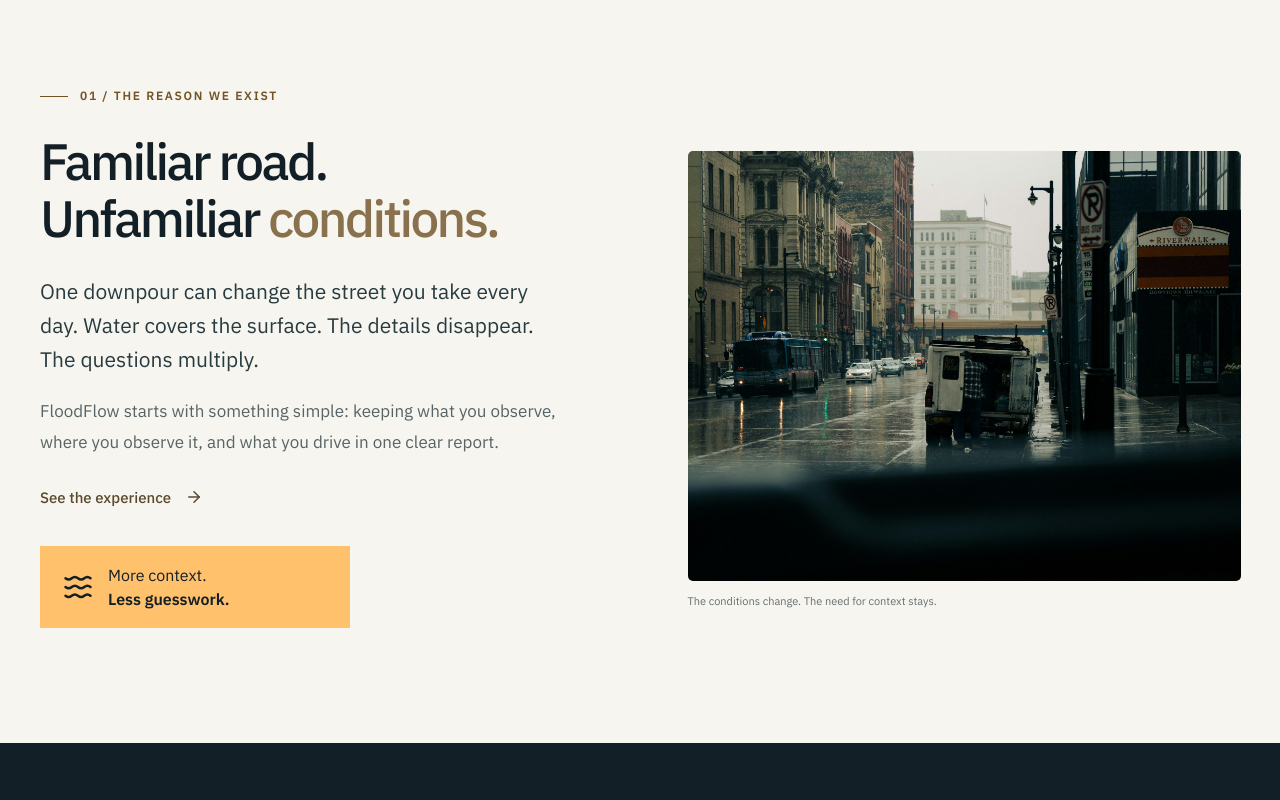
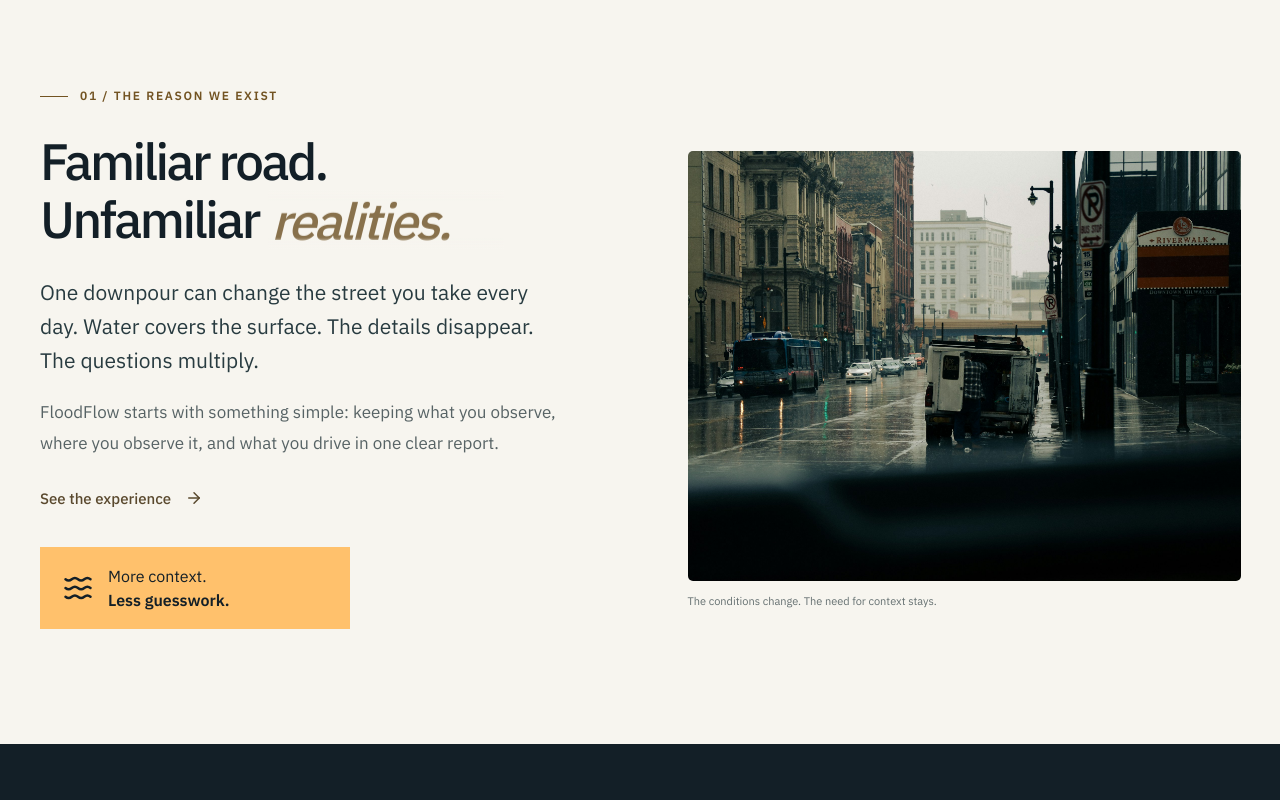
Before and after one commit to Nishannt-X/Amazon_Bharat_build_2, a Next.js app: page / in a window 1280 px wide. Shown: the part 980-1780 px from the top of the page. Built offline with nearby package versions, Linux system fonts and the light colour scheme.

Commit message:
feat: add rolling word animation for conditions and realities in mission heading

```diff
--- a/src/components/landing/LandingPage.module.css
+++ b/src/components/landing/LandingPage.module.css
@@ -371,6 +371,66 @@
 .missionCopy h2 {
   max-width: 590px;
   margin-bottom: 27px;
+}
+
+.wordRoller {
+  display: inline-block;
+  vertical-align: bottom;
+  height: 1.15em;
+  line-height: 1.15em;
+  overflow: hidden;
+  position: relative;
+  padding: 0 0.06em;
+}
+
+.wordRoller::after {
+  content: "";
+  position: absolute;
+  inset: 0;
+  background: linear-gradient(
+    var(--paper) 0%,
+    transparent 20%,
+    transparent 80%,
+    var(--paper) 100%
+  );
+  pointer-events: none;
+  z-index: 2;
+}
+
+.wordRollerList {
+  display: flex;
+  flex-direction: column;
+  height: 100%;
+}
+
+.wordRollerItem {
+  display: block;
+  flex-shrink: 0;
+  height: 100%;
+  line-height: 1.15em;
+  font-style: italic !important;
+  color: #88714c !important;
+  white-space: nowrap;
+  animation: rollMissionWord 4.5s infinite;
+  will-change: transform;
+}
+
+@keyframes rollMissionWord {
+  0%, 38% {
+    transform: translateY(0%);
+  }
+  45% {
+    transform: translateY(-102%);
+  }
+  48%, 88% {
+    transform: translateY(-100%);
+  }
+  95% {
+    transform: translateY(-202%);
+  }
+  98%, 100% {
+    transform: translateY(-200%);
+  }
 }
 
 .missionCopy p {
--- a/src/components/landing/LandingPage.tsx
+++ b/src/components/landing/LandingPage.tsx
@@ -72,7 +72,7 @@ export default function LandingPage() {
         <div className={styles.heroBottom}><span>Built for everyday roads.<br/>And the people on them.</span><a href="#mission" className={styles.scrollLink}>Discover the idea <ArrowDown size={17}/></a><span>01 — FLOODFLOW</span></div>
       </section>
       <div className={styles.signalStrip} aria-label="The FloodFlow journey"><span>FROM ROAD REPORT TO ROUTE</span>{features.map(({icon:Icon,title},i)=><div className={styles.signalItem} key={title}><Icon size={21}/>{["Photo & GPS","Evidence review","Community map","Route comparison"][i]}</div>)}</div>
-      <section id="mission" className={styles.mission} aria-labelledby="mission-title"><p className={styles.sectionLabel}>01 / THE REASON WE EXIST</p><div className={styles.missionGrid}><div className={styles.missionCopy} data-reveal><h2 id="mission-title">Familiar road.<br/>Unfamiliar <em>conditions.</em></h2><p>One downpour can change the street you take every day. Water covers the surface. The details disappear. The questions multiply.</p><p>FloodFlow starts with something simple: keeping what you observe, where you observe it, and what you drive in one clear report.</p><a href="#experience">See the experience <ArrowRight size={18}/></a><div className={styles.missionStat}><Waves size={30}/><span>More context.<br/><strong>Less guesswork.</strong></span></div></div><figure className={styles.missionMedia} data-reveal data-tilt><Image src="/landing/rain-road.jpg" alt="Rain and reflections across a busy urban road" width={1399} height={1749} sizes="(max-width: 760px) 100vw, 48vw"/><figcaption className={styles.photoCaption}>The conditions change. The need for context stays.</figcaption></figure></div></section>
+      <section id="mission" className={styles.mission} aria-labelledby="mission-title"><p className={styles.sectionLabel}>01 / THE REASON WE EXIST</p><div className={styles.missionGrid}><div className={styles.missionCopy} data-reveal><h2 id="mission-title">Familiar road.<br/>Unfamiliar{" "}<span className={styles.wordRoller} aria-label="Unfamiliar conditions, realities."><span className={styles.wordRollerList}><em className={styles.wordRollerItem}>conditions.</em><em className={styles.wordRollerItem}>realities.</em><em className={styles.wordRollerItem}>conditions.</em></span></span></h2><p>One downpour can change the street you take every day. Water covers the surface. The details disappear. The questions multiply.</p><p>FloodFlow starts with something simple: keeping what you observe, where you observe it, and what you drive in one clear report.</p><a href="#experience">See the experience <ArrowRight size={18}/></a><div className={styles.missionStat}><Waves size={30}/><span>More context.<br/><strong>Less guesswork.</strong></span></div></div><figure className={styles.missionMedia} data-reveal data-tilt><Image src="/landing/rain-road.jpg" alt="Rain and reflections across a busy urban road" width={1399} height={1749} sizes="(max-width: 760px) 100vw, 48vw"/><figcaption className={styles.photoCaption}>The conditions change. The need for context stays.</figcaption></figure></div></section>
       <section id="experience" className={styles.product} aria-labelledby="product-title"><div className={styles.sectionHeading} data-reveal><div><p className={styles.sectionLabel}>02 / MEET THE EXPERIENCE</p><h2 id="product-title">From what you see<br/><em>to where you go.</em></h2></div></div><div className={styles.productGrid}><div className={styles.productCopy} data-reveal><p>FloodFlow connects an on-site report with the shared map and a route check. Each step adds context for the next decision.</p><div className={styles.featureList}>{features.map(({icon:Icon,title,copy})=><article key={title}><span className={styles.featureIcon}><Icon size={23}/></span><div><h3>{title}</h3><p>{copy}</p></div></article>)}</div><Link href="/report?mode=report" className={styles.button}>Start a road report <ArrowUpRight size={18}/></Link><Link href="/map" className={styles.productMapLink}>Or explore map & routes <ArrowRight size={17}/></Link></div><div data-reveal><JourneyPreview/></div></div><p className={styles.scopeNote}>Reports and routes describe past observations. They do not confirm current road conditions or whether crossing water is safe.</p></section>
       <section id="how" className={styles.workflow} aria-labelledby="how-title"><div className={styles.sectionHeading} data-reveal><div><p className={styles.sectionLabel}>03 / HOW IT COMES TOGETHER</p><h2 id="how-title">Four clear steps.<br/><em>One connected journey.</em></h2></div><p>Start with road evidence. Use it to understand the map and your options.</p></div><div className={styles.steps}>{[{icon:Camera,title:"Add road evidence.",copy:"Upload a photo from the road. FloodFlow binds a fresh GPS fix to it."},{icon:CarFront,title:"Review the context.",copy:"Check the photo analysis and add your vehicle details before saving."},{icon:MapPin,title:"Explore reports.",copy:"See shared observations on the map when reports meet publication checks."},{icon:Route,title:"Compare routes.",copy:"Set a destination and compare available roads against nearby reports."}].map(({icon:Icon,title,copy},i)=><article className={styles.step} key={title} data-reveal><div className={styles.stepNumber}>0{i+1}<ArrowUpRight size={22}/></div><span className={styles.stepIcon}><Icon size={31} strokeWidth={1.5}/></span><h3>{title}</h3><p>{copy}</p></article>)}</div></section>
       <section className={styles.faq} aria-labelledby="faq-title"><div className={styles.faqIntro} data-reveal><p className={styles.sectionLabel}>A LITTLE MORE CLARITY</p><h2 id="faq-title">Good questions.<br/><em>Clear answers.</em></h2></div><div className={styles.faqList} data-reveal>{[{q:"What can I do with FloodFlow today?",a:"Report waterlogging with an on-site photo and GPS, review photo and vehicle context, browse shared reports, and compare available road routes."},{q:"Will other people see my report?",a:"Reports appear on the shared map only when evidence meets publication checks. Your photo, GPS position and vehicle details are saved with the report."},{q:"How are routes compared?",a:"FloodFlow checks available driving routes against past reports near each route and highlights the one with fewer report warnings. That does not prove the road is clear."},{q:"Can FloodFlow tell me if a flooded road is safe?",a:"No. Routes can compare exposure to community reports, but photos and report locations cannot establish crossing safety. Unknown depth and missing vehicle specifications remain unknown."}].map(({q,a})=><details key={q}><summary>{q}</summary><p>{a}</p></details>)}</div></section>
```
